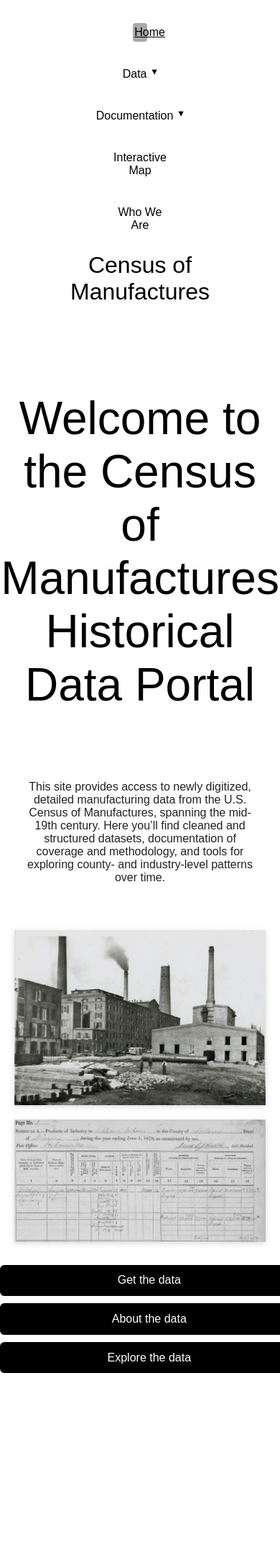
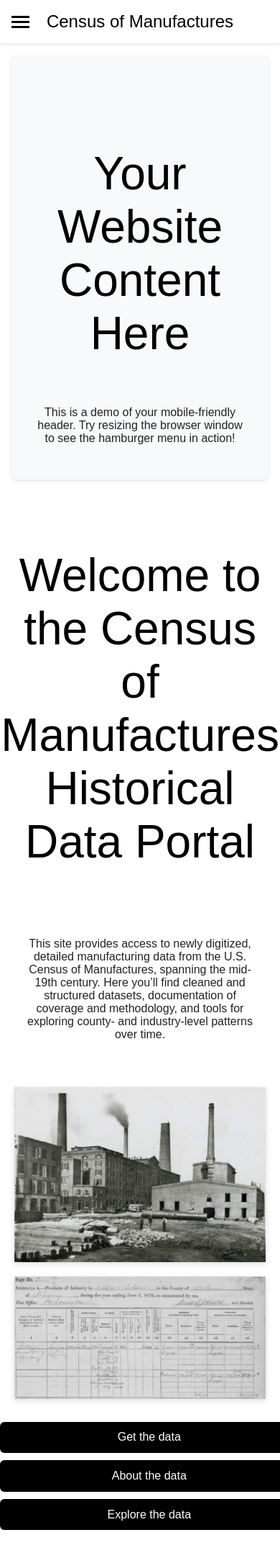
Before and after one commit to allen-otterstrom/CMF_data, a Jekyll site: the page built from index.md, in a window 390 px wide. Shown: the whole page at 72% size. Built offline with Jekyll 4.4.1, drawn with Linux system fonts in a browser that asks for light colours; before the commit the page ends 1939 px from its top, so only the background shows below that.

Commit message:
Update header.html

```diff
--- a/_includes/header.html
+++ b/_includes/header.html
@@ -1,15 +1,29 @@
-<!-- Header -->
-<!-- Fonts (keep these in your <head> or above the header) -->
-<link href="https://fonts.googleapis.com/css2?family=Bodoni+Moda:wght@400;700&family=Playfair+Display:wght@400;700&display=swap" rel="stylesheet">
+<!DOCTYPE html>
+<html lang="en">
+<head>
+  <meta charset="UTF-8">
+  <meta name="viewport" content="width=device-width, initial-scale=1.0">
+  <title>Census of Manufactures - Mobile Header</title>
+  <!-- Fonts -->
+  <link href="https://fonts.googleapis.com/css2?family=Bodoni+Moda:wght@400;700&family=Playfair+Display:wght@400;700&display=swap" rel="stylesheet">
+</head>
+<body>
 
 <!-- Header -->
 <header class="site-header">
+  <!-- Hamburger button (mobile only) -->
+  <button class="hamburger" aria-expanded="false" aria-label="Toggle navigation menu">
+    <span class="hamburger-line"></span>
+    <span class="hamburger-line"></span>
+    <span class="hamburger-line"></span>
+  </button>
+
   <nav class="site-nav" aria-label="Primary">
     <ul class="nav-links">
-      <li class="nav-item"><a href="index.html" class="{% if page.path == 'index.md' %}active{% endif %}">Home</a></li>
+      <li class="nav-item"><a href="index.html" class="active">Home</a></li>
 
       <li class="nav-item has-submenu">
-        <a href="get-data.html" class="{% if page.path == 'get-data.md' %}active{% endif %}">Data</a>
+        <a href="get-data.html">Data</a>
         <button class="submenu-toggle" aria-expanded="false" aria-label="Toggle Data submenu">▾</button>
         <ul class="submenu" aria-label="Data submenu">
           <li><a href="get-data.html">Main Data</a></li>
@@ -19,7 +33,7 @@
       </li>
 
       <li class="nav-item has-submenu">
-        <a href="about.html" class="{% if page.path == 'about.md' %}active{% endif %}">Documentation</a>
+        <a href="about.html">Documentation</a>
         <button class="submenu-toggle" aria-expanded="false" aria-label="Toggle About submenu">▾</button>
         <ul class="submenu" aria-label="About submenu">
           <li><a href="about.html">Overview</a></li>
@@ -33,60 +47,107 @@
         </ul>
       </li>
 
-      <li class="nav-item"><a href="explore.html" class="{% if page.path == 'explore.md' %}active{% endif %}">Interactive Map</a></li>
-      <li class="nav-item"><a href="who-we-are.html" class="{% if page.path == 'who-we-are.md' %}active{% endif %}">Who We Are</a></li>
+      <li class="nav-item"><a href="explore.html">Interactive Map</a></li>
+      <li class="nav-item"><a href="who-we-are.html">Who We Are</a></li>
     </ul>
   </nav>
 
   <div class="title">
-    <a href="{{ '/' | relative_url }}">Census of Manufactures</a>
+    <a href="/">Census of Manufactures</a>
   </div>
 </header>
 
-<!-- Styles -->
+<!-- Demo content -->
+<main style="padding: 2rem; background: #f8f9fa; min-height: 500px;">
+  <h1>Your Website Content Here</h1>
+  <p>This is a demo of your mobile-friendly header. Try resizing the browser window to see the hamburger menu in action!</p>
+</main>
+
 <style>
-/* header container */
+/* Header container */
 .site-header {
   display: flex;
   align-items: center;
   justify-content: center;
   padding: 1.5em 2em;
   background: #fff;
+  position: relative;
+  box-shadow: 0 2px 4px rgba(0,0,0,0.1);
 }
 
-/* nav (left side) */
-.site-nav {
-  margin-right: auto; /* pushes title toward the middle */
+/* Hamburger button (hidden on desktop) */
+.hamburger {
+  display: none;
+  flex-direction: column;
+  justify-content: center;
+  width: 30px;
+  height: 30px;
+  background: none;
+  border: none;
+  cursor: pointer;
+  padding: 0;
+  position: absolute;
+  left: 1rem;
+  top: 50%;
+  transform: translateY(-50%);
+  z-index: 1001;
 }
 
-/* top-level nav list */
+.hamburger-line {
+  width: 25px;
+  height: 3px;
+  background-color: #000;
+  margin: 2px 0;
+  transition: 0.3s;
+  transform-origin: center;
+}
+
+/* Hamburger animation when open */
+.hamburger.open .hamburger-line:nth-child(1) {
+  transform: rotate(45deg) translate(5px, 5px);
+}
+
+.hamburger.open .hamburger-line:nth-child(2) {
+  opacity: 0;
+}
+
+.hamburger.open .hamburger-line:nth-child(3) {
+  transform: rotate(-45deg) translate(7px, -6px);
+}
+
+/* Nav (left side on desktop) */
+.site-nav {
+  margin-right: auto;
+}
+
+/* Top-level nav list */
 .nav-links {
   list-style: none;
   display: flex;
   gap: 1.25em;
   padding: 0;
   margin: 0;
-  /*font-family: 'Playfair Display', serif;*/
-  font-family: 'Arial';
+  font-family: 'Arial', sans-serif;
   align-items: center;
 }
 
-/* each top-level item */
+/* Each top-level item */
 .nav-item {
-  position: relative; /* needed so .submenu absolute positions relative to this */
+  position: relative;
 }
 
-/* top-level links */
+/* Top-level links */
 .nav-item > a {
   text-decoration: none;
   color: #000;
   font-weight: 400;
   padding: .25em .15em;
+  display: block;
 }
 
-/* small caret button used for touch devices */
+/* Submenu toggle button */
 .submenu-toggle {
-  display: none; /* shown on small screens via media query */
+  display: none;
   background: none;
   border: none;
   cursor: pointer;
@@ -95,11 +156,11 @@
   vertical-align: middle;
 }
 
-/* dropdown (submenu) */
+/* Dropdown (submenu) */
 .submenu {
-  display: none; /* hidden by default */
+  display: none;
   position: absolute;
-  top: calc(100% + 2px); /* a bit below the parent link */
+  top: calc(100% + 2px);
   left: 0;
   min-width: 180px;
   padding: 0.25em 0;
@@ -112,74 +173,179 @@
   flex-direction: column;
 }
 
-/* submenu items */
+/* Submenu items */
 .submenu li a {
   display: block;
   padding: 0.5em 1em;
   white-space: nowrap;
   color: #000;
   text-decoration: none;
-  /*font-family: 'Playfair Display', serif;*/
-  font-family: 'Arial';
+  font-family: 'Arial', sans-serif;
 }
 
-.submenu li a:hover { background: #f3f3f3; }
+.submenu li a:hover {
+  background: #f3f3f3;
+}
 
-/* show on hover for desktop */
+/* Show submenu on hover for desktop */
 .nav-item:hover > .submenu {
   display: flex;
 }
 
-/* also allow an "open" class for toggling via JS (mobile) */
+/* Also allow "open" class for toggling via JS */
 .nav-item.open > .submenu {
   display: flex;
 }
 
-/* active / hover styles for top-level links */
+/* Active / hover styles for top-level links */
 .nav-item > a:hover,
 .nav-item > a.active {
   text-decoration: underline;
 }
 
-/* centered title */
+/* Centered title */
 .title {
-  /*font-family: 'Bodoni Moda', serif;*/
-  font-family: 'Arial';
+  font-family: 'Arial', sans-serif;
   font-weight: 400;
   font-size: 2em;
   text-align: center;
 }
 
-.title a { text-decoration: none; color: #000; }
+.title a {
+  text-decoration: none;
+  color: #000;
+}
 
-/* Responsive (mobile) */
+/* Mobile styles */
 @media (max-width: 768px) {
-  .site-header { flex-direction: column; align-items: stretch; gap: .5em; }
-  .site-nav { margin-right: 0; }
+  .site-header {
+    flex-direction: row;
+    justify-content: center;
+    padding: 1rem 1rem;
+  }
+
+  /* Show hamburger on mobile */
+  .hamburger {
+    display: flex;
+  }
+
+  /* Hide nav by default on mobile */
+  .site-nav {
+    display: none;
+    position: absolute;
+    top: 100%;
+    left: 0;
+    right: 0;
+    background: #fff;
+    box-shadow: 0 4px 8px rgba(0,0,0,0.1);
+    margin-right: 0;
+    z-index: 1000;
+  }
+
+  /* Show nav when menu is open */
+  .site-nav.open {
+    display: block;
+  }
+
   .nav-links {
     flex-direction: column;
     gap: 0;
     width: 100%;
-    padding: .25em 0;
+    padding: 1rem 0;
   }
-  .nav-item { padding: .25em 1em; }
-  .nav-item > a { display: inline-block; width: calc(100% - 32px); } /* leaves room for toggle */
-  .submenu-toggle { display: inline-block; float: right; }
-  /* make submenu relative to the flow on mobile (so it expands beneath item) */
+
+  .nav-item {
+    border-bottom: 1px solid #eee;
+  }
+
+  .nav-item:last-child {
+    border-bottom: none;
+  }
+
+  .nav-item > a {
+    padding: 1rem 1.5rem;
+    width: calc(100% - 40px);
+    display: inline-block;
+  }
+
+  /* Show submenu toggle on mobile */
+  .has-submenu .submenu-toggle {
+    display: inline-block;
+    float: right;
+    margin-right: 1.5rem;
+    margin-top: 1rem;
+    padding: 0.25rem;
+  }
+
+  /* Mobile submenu styles */
   .submenu {
     position: relative;
     top: 0;
     left: 0;
     box-shadow: none;
-    padding-left: 0;
     border-radius: 0;
+    background: #f8f9fa;
+  }
+
+  .submenu li a {
+    padding: 0.75rem 2.5rem;
+    border-bottom: 1px solid #eee;
+  }
+
+  .submenu li:last-child a {
+    border-bottom: none;
+  }
+
+  /* Adjust title size on mobile */
+  .title {
+    font-size: 1.5em;
+  }
+}
+
+/* Overlay for mobile menu */
+@media (max-width: 768px) {
+  .menu-overlay {
+    display: none;
+    position: fixed;
+    top: 0;
+    left: 0;
+    right: 0;
+    bottom: 0;
+    background: rgba(0,0,0,0.5);
+    z-index: 999;
+  }
+
+  .menu-overlay.open {
+    display: block;
   }
 }
 </style>
 
-<!-- Minimal JS to support tap/click toggles and click-outside to close -->
 <script>
 document.addEventListener('DOMContentLoaded', function () {
+  const hamburger = document.querySelector('.hamburger');
+  const nav = document.querySelector('.site-nav');
+  const body = document.body;
+
+  // Toggle main mobile menu
+  if (hamburger) {
+    hamburger.addEventListener('click', function (e) {
+      e.preventDefault();
+      e.stopPropagation();
+
+      const isOpen = nav.classList.toggle('open');
+      hamburger.classList.toggle('open');
+      hamburger.setAttribute('aria-expanded', isOpen ? 'true' : 'false');
+
+      // Prevent body scroll when menu is open
+      if (isOpen) {
+        body.style.overflow = 'hidden';
+      } else {
+        body.style.overflow = '';
+      }
+    });
+  }
+
   // Toggle submenu buttons
   const toggles = document.querySelectorAll('.submenu-toggle');
   toggles.forEach(btn => {
@@ -192,9 +358,38 @@ document.addEventListener('DOMContentLoaded', function () {
     });
   });
 
-  // Close any open menus when clicking outside
+  // Close menu when clicking outside (mobile)
   document.addEventListener('click', function (e) {
-    if (!e.target.closest('.has-submenu')) {
+    if (window.innerWidth <= 768) {
+      if (!e.target.closest('.site-header')) {
+        nav.classList.remove('open');
+        hamburger.classList.remove('open');
+        hamburger.setAttribute('aria-expanded', 'false');
+        body.style.overflow = '';
+      }
+    } else {
+      // Desktop: close submenus when clicking outside
+      if (!e.target.closest('.has-submenu')) {
+        document.querySelectorAll('.has-submenu.open').forEach(li => {
+          li.classList.remove('open');
+          const btn = li.querySelector('.submenu-toggle');
+          if (btn) btn.setAttribute('aria-expanded', 'false');
+        });
+      }
+    }
+  });
+
+  // Close on ESC key
+  document.addEventListener('keydown', function (e) {
+    if (e.key === 'Escape') {
+      if (window.innerWidth <= 768) {
+        nav.classList.remove('open');
+        hamburger.classList.remove('open');
+        hamburger.setAttribute('aria-expanded', 'false');
+        body.style.overflow = '';
+      }
+
+      // Close any open submenus
       document.querySelectorAll('.has-submenu.open').forEach(li => {
         li.classList.remove('open');
         const btn = li.querySelector('.submenu-toggle');
@@ -203,77 +398,18 @@ document.addEventListener('DOMContentLoaded', function () {
     }
   });
 
-  // Close on ESC
-  document.addEventListener('keydown', function (e) {
-    if (e.key === 'Escape') {
-      document.querySelectorAll('.has-submenu.open').forEach(li => {
-        li.classList.remove('open');
-        const btn = li.querySelector('.submenu-toggle');
-        if (btn) btn.setAttribute('aria-expanded', 'false');
-      });
+  // Handle window resize
+  window.addEventListener('resize', function () {
+    if (window.innerWidth > 768) {
+      // Reset mobile menu state when switching to desktop
+      nav.classList.remove('open');
+      hamburger.classList.remove('open');
+      hamburger.setAttribute('aria-expanded', 'false');
+      body.style.overflow = '';
     }
   });
 });
 </script>
 
-
-<!-- Fonts -->
-<link href="https://fonts.googleapis.com/css2?family=Bodoni+Moda:wght@400;700&family=Playfair+Display:wght@400;700&display=swap" rel="stylesheet">
-
-<style>
-/* Header container */
-header {
-  display: flex;
-  align-items: center;
-  justify-content: center; /* centers title horizontally */
-  padding: 1.5em 2em;
-  background-color: #fff;
-}
-
-/* Page links on the left */
-.nav-links {
-  display: flex;
-  gap: 1.5em;
-  /*font-family: 'Playfair Display', serif;*/
-  font-family: 'Arial';
-  margin-right: auto; /* pushes the title to the center */
-}
-
-.nav-links a {
-  text-decoration: none;
-  color: #000;
-  font-weight: 400;
-}
-
-.nav-links a:hover,
-.nav-links a.active {
-  text-decoration: underline;
-}
-
-/* Centered title */
-.title {
-  /*font-family: 'Bodoni Moda', serif;*/
-  font-family: 'Arial';
-  font-weight: 400;
-  font-size: 2em;
-  text-align: center;
-}
-
-.title a {
-  text-decoration: none;
-  color: #000;
-}
-
-/* Responsive adjustments */
-@media (max-width: 768px) {
-  header {
-    flex-direction: column;
-    align-items: center;
-  }
-
-  .nav-links {
-    margin-right: 0;
-    margin-bottom: 0.5em;
-  }
-}
-</style>
+</body>
+</html>
```
